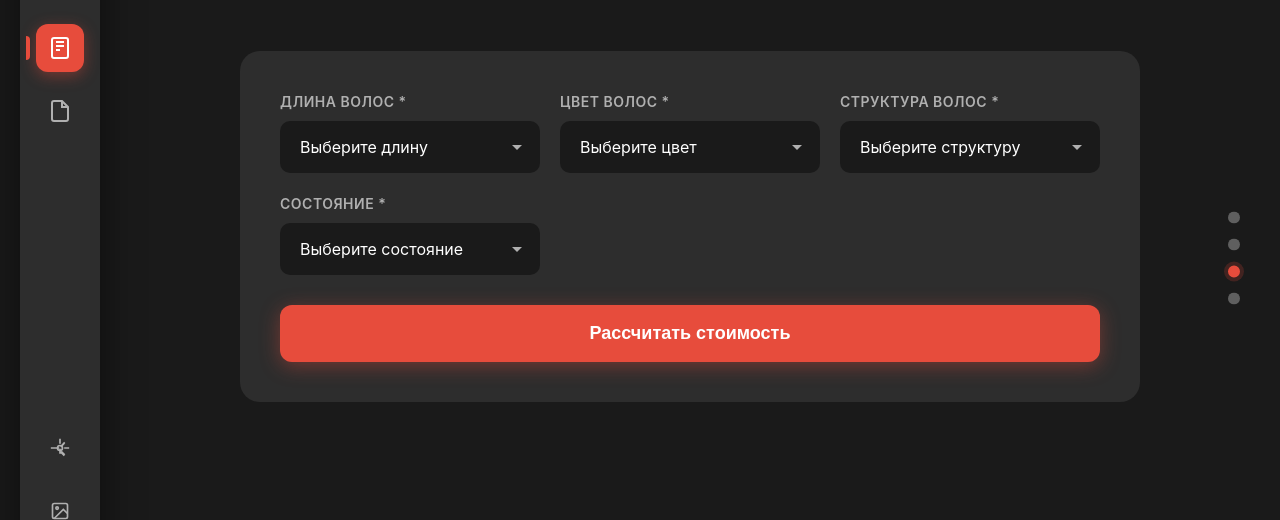
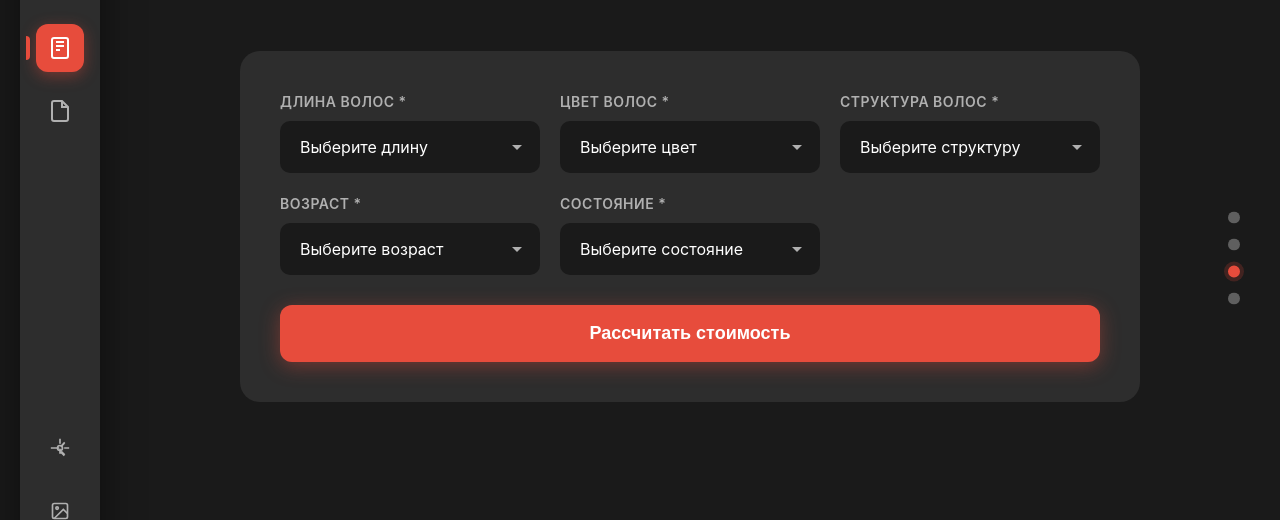
Before and after one commit to GiornoGiovanaJoJo/hair_purchase_site, a Django app: template templates/index.html in a window 1280 px wide, after a click on "Рассчитать стоимость". Shown: the part 142-662 px from the top of the page. Run offline with Django 5.2, Linux system fonts and the light colour scheme; the template is opened without the code that fills it, so the values that code supplies are empty; parts of the project's set-up code (start-up, migrations or seed data) failed here and were passed over.

Commit message:
Fix: Add age field to price calculator form
- Added age select field in calculator grid
- Maintains consistency with application form
- Required field for accurate price calculation

```diff
--- a/templates/index.html
+++ b/templates/index.html
@@ -243,6 +243,15 @@
                         </div>
 
                         <div class="form-group">
+                            <label>Возраст *</label>
+                            <select name="age" required id="ageSelect">
+                                <option value="">Выберите возраст</option>
+                                <option value="child">Детские (до 14 лет)</option>
+                                <option value="adult">Взрослые (14+ лет)</option>
+                            </select>
+                        </div>
+
+                        <div class="form-group">
                             <label>Состояние *</label>
                             <select name="condition" required>
                                 <option value="">Выберите состояние</option>
```
